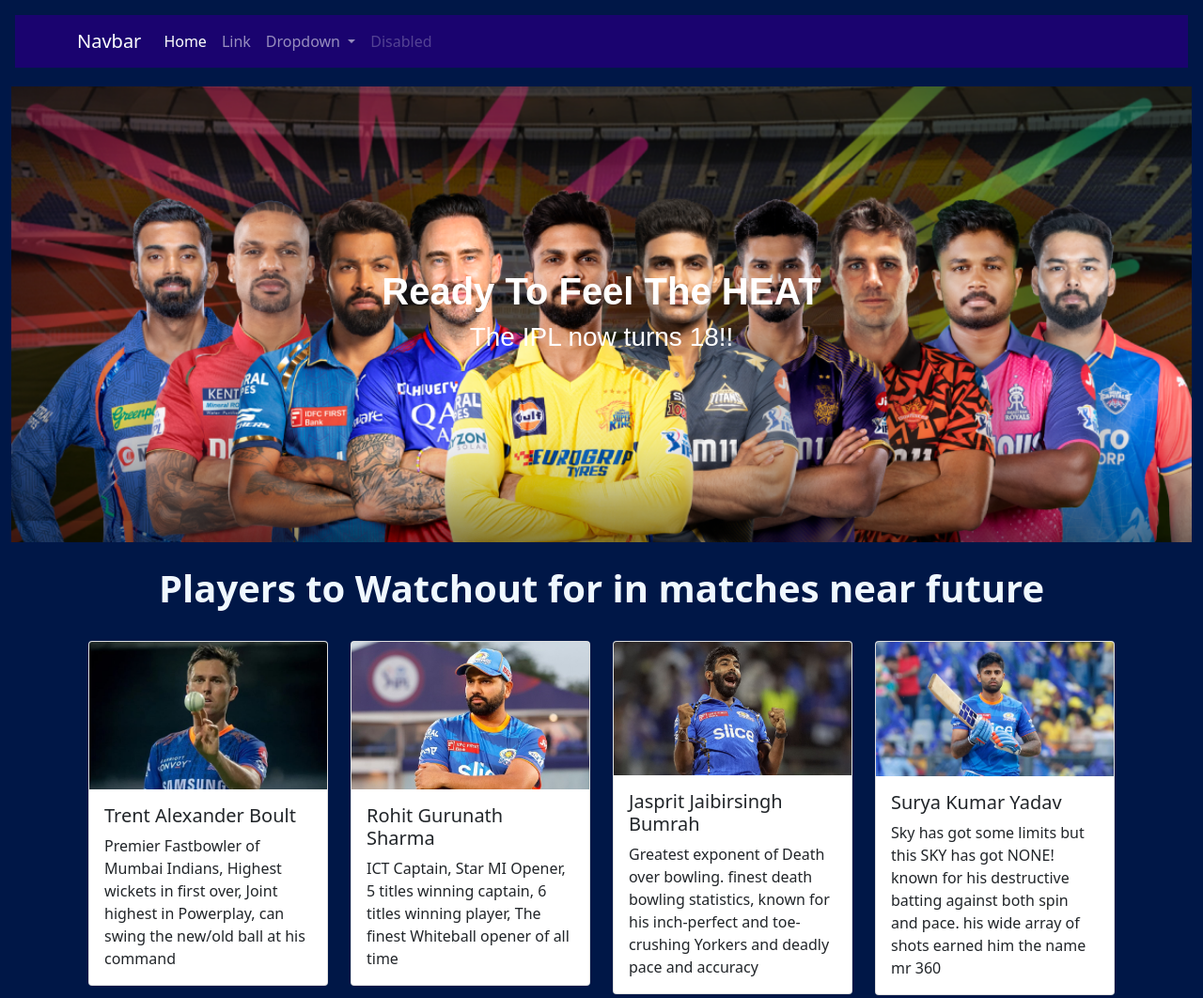
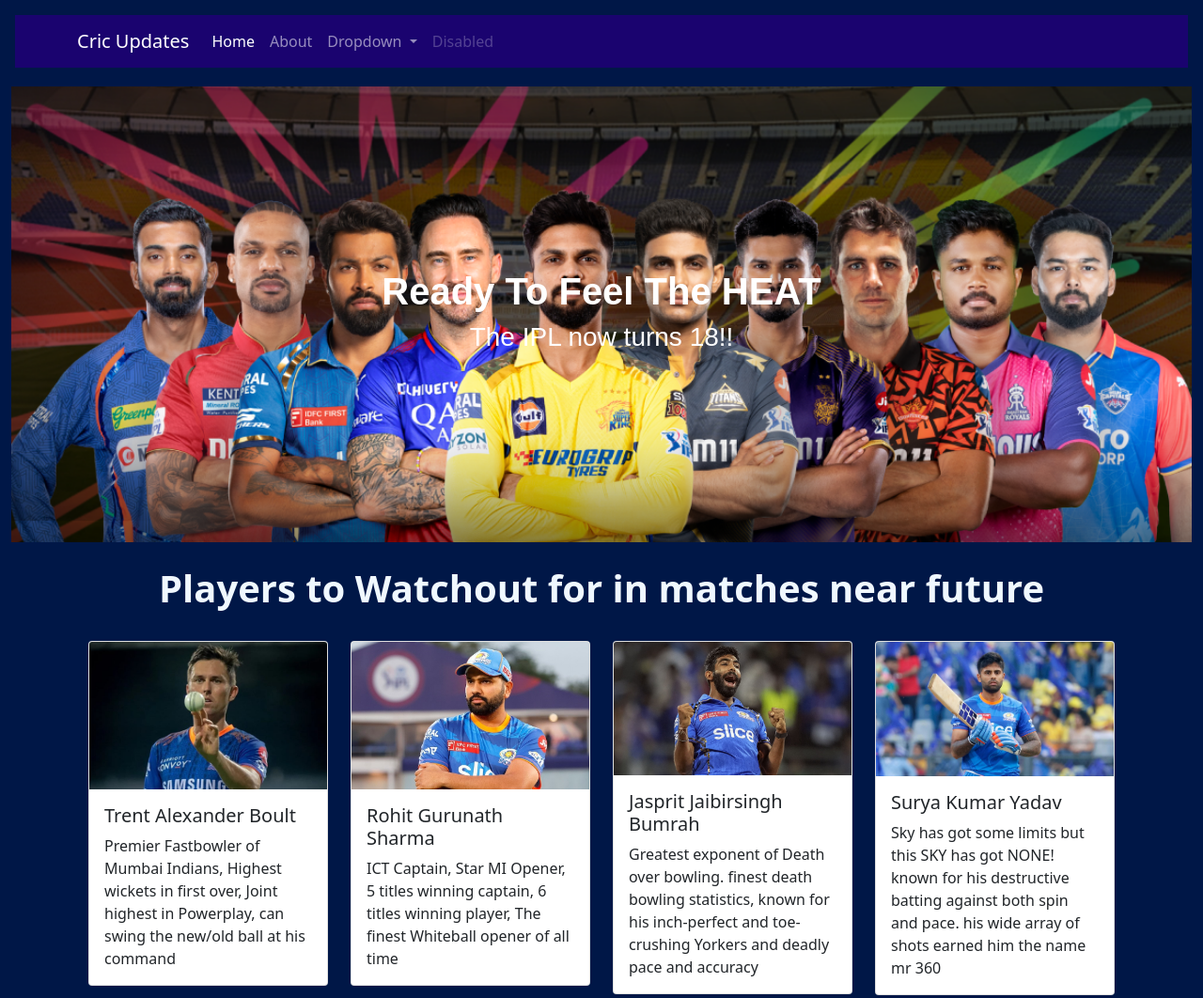
Before and after one commit to sreeraj-patnaik/Cric_Updates, a plain HTML site: page index.html in a window 1280 px wide. Shown: the whole page at 94% size. Drawn offline with nearby package versions, Linux system fonts and the light colour scheme.

Commit message:
Update index.html

```diff
--- a/index.html
+++ b/index.html
@@ -15,7 +15,7 @@
         <nav class="navbar navbar-expand-lg navbar-dark" style="background-color: #1a036f;">
 
             <div class="container">
-              <a class="navbar-brand" href="#">Navbar</a>
+              <a class="navbar-brand" href="#">Cric Updates</a>
               <button class="navbar-toggler" type="button" data-bs-toggle="collapse" data-bs-target="#navbarSupportedContent" aria-controls="navbarSupportedContent" aria-expanded="false" aria-label="Toggle navigation">
                 <span class="navbar-toggler-icon"></span>
               </button>
@@ -25,7 +25,7 @@
                     <a class="nav-link active" aria-current="page" href="#">Home</a>
                   </li>
                   <li class="nav-item">
-                    <a class="nav-link" href="#">Link</a>
+                    <a class="nav-link" href="#">About</a>
                   </li>
                   <li class="nav-item dropdown">
                     <a class="nav-link dropdown-toggle" href="#" id="navbarDropdown" role="button" data-bs-toggle="dropdown" aria-expanded="false">
```
